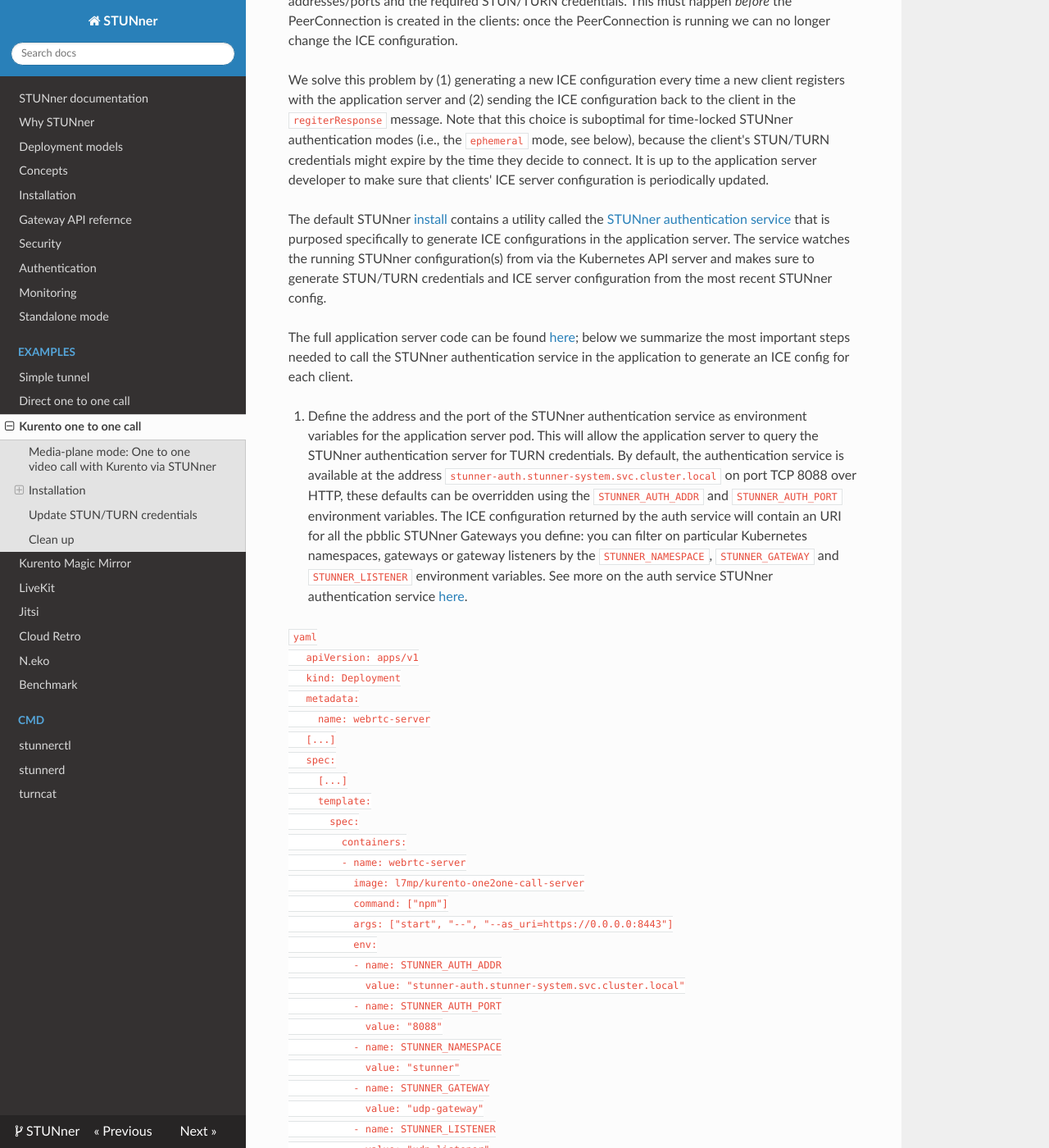
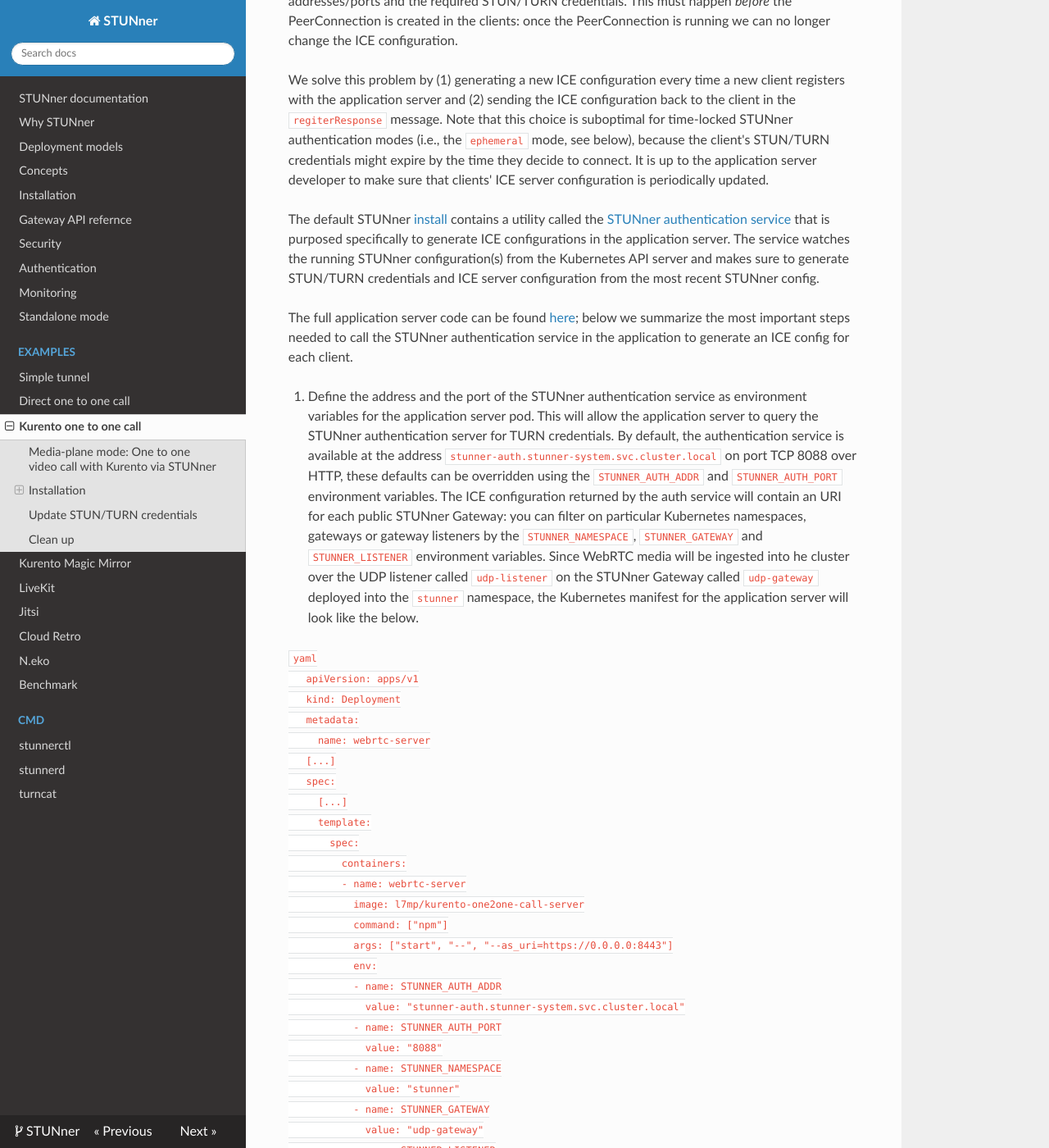
Before and after one commit to l7mp/stunner, an MkDocs documentation site: the page built from docs/examples/kurento-one2one-call/README.md, in a window 1280 px wide and 1400 px high, scrolled down 2140 px. Shown: the whole window at 82% size. Built offline with MkDocs 1.6.1, drawn with Linux system fonts in a browser that asks for light colours; nearby versions of some CDN libraries; some of the changed text lies outside the part shown.

Commit message:
doc: Kurento-one2one-call demo updates

````diff
--- a/docs/examples/kurento-one2one-call/README.md
+++ b/docs/examples/kurento-one2one-call/README.md
@@ -34,7 +34,7 @@
 automatic audio/video transcoding, and configure STUNner to expose the Kurento server pool to
 clients.
 
-![STUNner media-plane deployment architecture](../../img/stunner_arch.svg)
+![STUNner media-plane deployment architecture](../../img/stunner_kurento_one2one_arch.svg)
 
 ### Application server
 
@@ -91,8 +91,8 @@
 The default STUNner [install](/doc/INSTALL.md) contains a utility called the [STUNner
 authentication service](https://github.com/l7mp/stunner-auth-service) that is purposed specifically
 to generate ICE configurations in the application server. The service watches the running STUNner
-configuration(s) from via the Kubernetes API server and makes sure to generate STUN/TURN
-credentials and ICE server configuration from the most recent STUNner config.
+configuration(s) from the Kubernetes API server and makes sure to generate STUN/TURN credentials
+and ICE server configuration from the most recent STUNner config.
 
 The full application server code can be found
 [here](https://github.com/l7mp/kurento-tutorial-node/tree/master/kurento-one2one-call); below we
@@ -104,11 +104,12 @@
    authentication server for TURN credentials. By default, the authentication service is available
    at the address `stunner-auth.stunner-system.svc.cluster.local` on port TCP 8088 over HTTP, these
    defaults can be overridden using the `STUNNER_AUTH_ADDR` and `STUNNER_AUTH_PORT` environment
-   variables. The ICE configuration returned by the auth service will contain an URI for all the
-   pbblic STUNner Gateways you define: you can filter on particular Kubernetes namespaces, gateways
-   or gateway listeners by the `STUNNER_NAMESPACE`, `STUNNER_GATEWAY` and `STUNNER_LISTENER`
-   environment variables. See more on the auth service STUNner authentication service
-   [here](https://github.com/l7mp/stunner-auth-service).
+   variables. The ICE configuration returned by the auth service will contain an URI for each
+   public STUNner Gateway: you can filter on particular Kubernetes namespaces, gateways or gateway
+   listeners by the `STUNNER_NAMESPACE`, `STUNNER_GATEWAY` and `STUNNER_LISTENER` environment
+   variables. Since WebRTC media will be ingested into he cluster over the UDP listener called
+   `udp-listener` on the STUNner Gateway called `udp-gateway` deployed into the `stunner`
+   namespace, the Kubernetes manifest for the application server will look like the below.
 
    ```yaml
    apiVersion: apps/v1
@@ -139,9 +140,10 @@
    [...]
    ```
 
-1. Query the STUNner authentication server every time you want a valid ICE config. In our case, we
-   will return the ICE configuration before returning a `registerResponse` to the client, so that
-   the generated ICE configuration can be piggy-backed on the response message.
+1. Modify the application server code to query the STUNner authentication server every time a a
+   valid ICE config in needed. In particular, the code will return the ICE configuration before
+   returning a `registerResponse` to the client, so that the generated ICE configuration can be
+   piggy-backed on the response message.
 
    ```js
    function register(id, name, ws, callback) {
@@ -179,37 +181,37 @@
    }
    ```
 
-- Modify the [client-side JavaScript
+- Next, modify the [client-side JavaScript
   code](https://github.com/l7mp/kurento-tutorial-node/blob/master/kurento-one2one-call/static/js/index.js)
   to parse the ICE configuration received from the application server from the `registerResponse`
   message.
 
-```js
-var iceConfiguration;
+  ```js
+  var iceConfiguration;
 
-function resgisterResponse(message) {
-  if (message.response == 'accepted') {
-    iceConfiguration = message.iceConfiguration;
+  function resgisterResponse(message) {
+    if (message.response == 'accepted') {
+      iceConfiguration = message.iceConfiguration;
+    }
+    [...]
   }
-  [...]
-}
-```
+  ```
 
-- Every time the client calls the [PeerConnection
+- Then, every time the client calls the [PeerConnection
   constructor](https://developer.mozilla.org/en-US/docs/Web/API/RTCPeerConnection/RTCPeerConnection),
   pass in the stored [ICE
   configuration](https://developer.mozilla.org/en-US/docs/Web/API/RTCIceServer). Note that
   `kurentoUtils.WebRtcPeer.WebRtcPeerSendrecv` is a small wrapper that makes it more convenient to
   create PeerConnections with Kurento.
 
-```js
-var options = {
-  [...]
-  configuration: iceConfiguration,
-}
+  ```js
+  var options = {
+    [...]
+    configuration: iceConfiguration,
+  }
 
-webRtcPeer = kurentoUtils.WebRtcPeer.WebRtcPeerSendrecv(options, ...);
-```
+  webRtcPeer = kurentoUtils.WebRtcPeer.WebRtcPeerSendrecv(options, ...);
+  ```
 
 You can build the application server container locally from the tutorial
 [repo](https://github.com/l7mp/kurento-tutorial-node/tree/master/kurento-one2one-call), or you can
@@ -258,6 +260,24 @@
 
 ```console
 kubectl apply -f examples/kurento-one2one-call/kurento-one2one-call-stunner.yaml
+```
+
+The most important component in the STUNner configuration is the TURN Gateway: this will expose a
+public TURN server on the UDP port 3478 through which clients will connect to the Kurento media
+server pods.
+
+```yaml
+apiVersion: gateway.networking.k8s.io/v1alpha2
+kind: Gateway
+metadata:
+  name: udp-gateway
+  namespace: stunner
+spec:
+  gatewayClassName: stunner-gatewayclass
+  listeners:
+    - name: udp-listener
+      port: 3478
+      protocol: UDP
 ```
 
 In order to realize the media-plane deployment model we set the `kms` service, which wraps the
@@ -342,18 +362,18 @@
   Gateway we have created in STUNner. In addition, the authentication credentials and the public
   IP addresses and ports should match those in the output of `stunnerctl`.
 
-```js
-{
-  "iceServers": [
-    {
-      "url": "turn:34.118.18.210:3478?transport=UDP",
-      "username": "user-1",
-      "credential": "pass-1"
-    }
-  ],
-  "iceTransportPolicy": "relay"
-}
-```
+  ```js
+  {
+    "iceServers": [
+      {
+        "url": "turn:34.118.18.210:3478?transport=UDP",
+        "username": "user-1",
+        "credential": "pass-1"
+      }
+    ],
+    "iceTransportPolicy": "relay"
+  }
+  ```
 
 - Once bootstrapped with the above ICE server configuration, the browser will ask STUNner to open
   a TURN transport relay connection for exchanging the video stream with Kurento and generates a
@@ -363,9 +383,9 @@
   Locally generated ICE candidates are sent by the browser over to the application server, which
   in turn passes them over verbatim to Kurento.
 
-```console
-Sending message: {[...] "candidate:0 1 UDP 91889663 10.116.1.42 51510 typ relay raddr 10.116.1.42 rport 51510" [...]}
-```
+  ```console
+  Sending message: {[...] "candidate:0 1 UDP 91889663 10.116.1.42 51510 typ relay raddr 10.116.1.42 rport 51510" [...]}
+  ```
 
   Observe that the ICE candidate contains a private IP address (`10.116.1.42` in this case) as the
   TURN relay connection address: this just happens to be the IP address of the STUNner pod that
@@ -375,9 +395,9 @@
   host-type ICE candidates are generated by the media server. These will be sent back to the
   clients as remote ICE candidates.
 
-```console
-Received message: {[...] "candidate:1 1 UDP 2015363327 10.116.2.44 17325 typ host" [...]}
-```
+  ```console
+  Received message: {[...] "candidate:1 1 UDP 2015363327 10.116.2.44 17325 typ host" [...]}
+  ```
 
   Observe that the ICE candidate again contains a private IP: in fact, `10.116.2.44` is the pod IP
   address belonging to the Kurento media server instance that received the call setup request from
````
Also changed, not shown: README.md (+10 -10 lines), docs/img/stunner_kurento_one2one_arch.svg (added).
